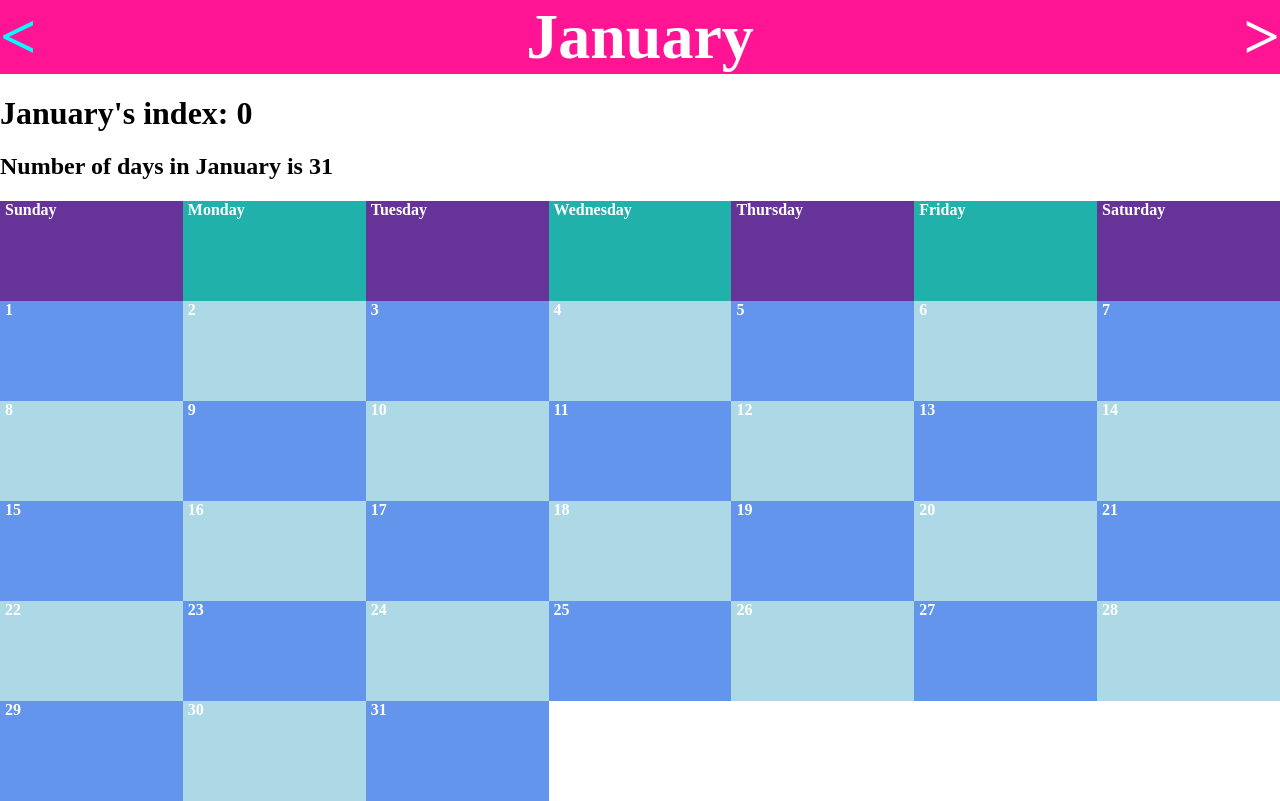
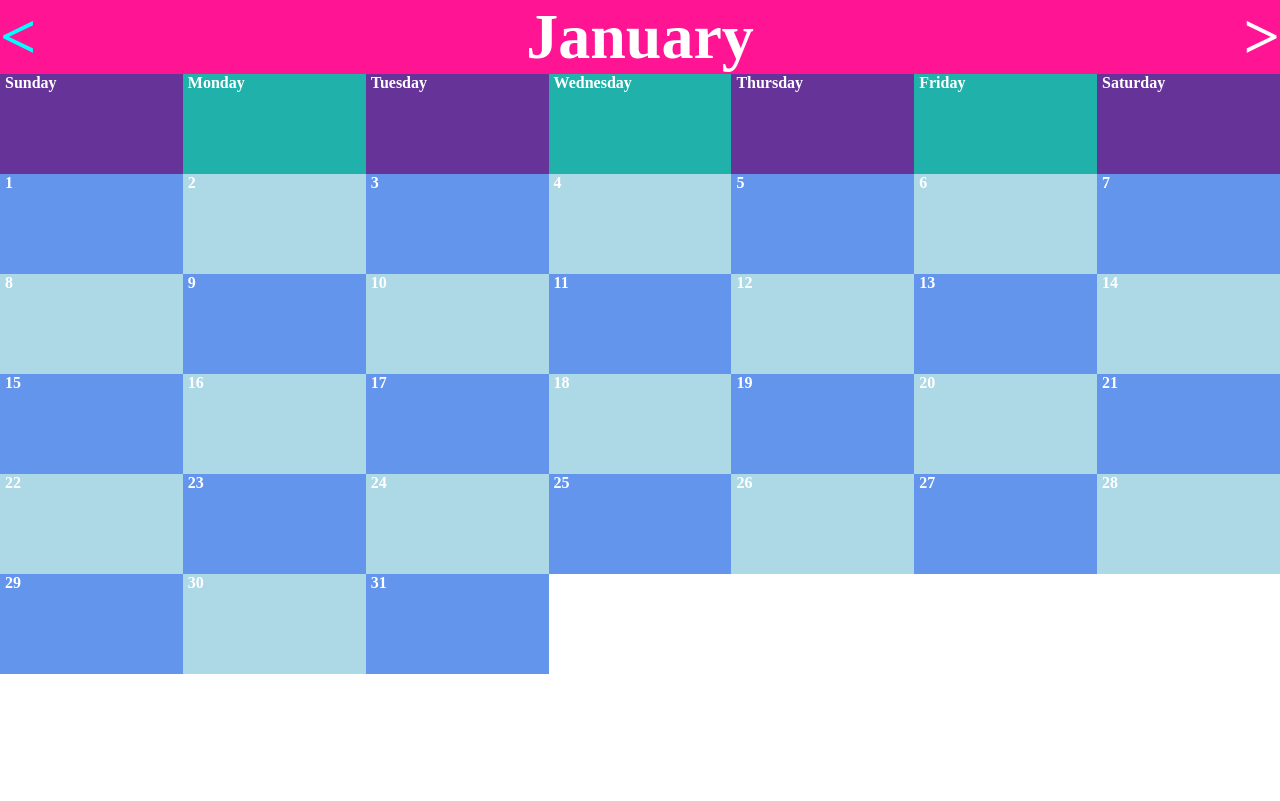
Before and after one commit to sguzman/Angular2InlineBlockCalendar, an Angular app: page / in a window 1280 px wide. Built offline with nearby package versions, Linux system fonts and the light colour scheme.

Commit message:
added image link to readme

```diff
--- a/src/app/days/days.component.html
+++ b/src/app/days/days.component.html
@@ -1,5 +1,3 @@
-<h1>{{months[monthIdx]}}'s index: {{monthIdx}}</h1>
-<h2>Number of days in {{months[monthIdx]}} is {{daysOfMonth}}</h2>
 <header>
   <main class="days"><h4>Sunday</h4></main>
   <main class="days"><h4>Monday</h4></main>
```
Also changed, not shown: 1 other file (tests, documents, lock files or other folders).
